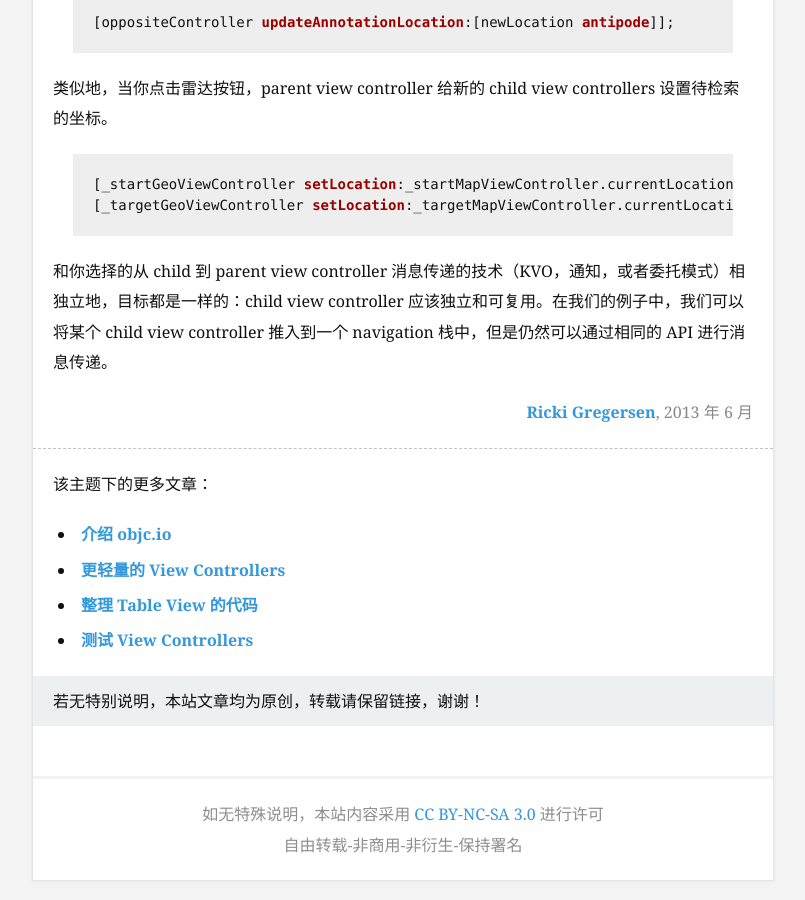
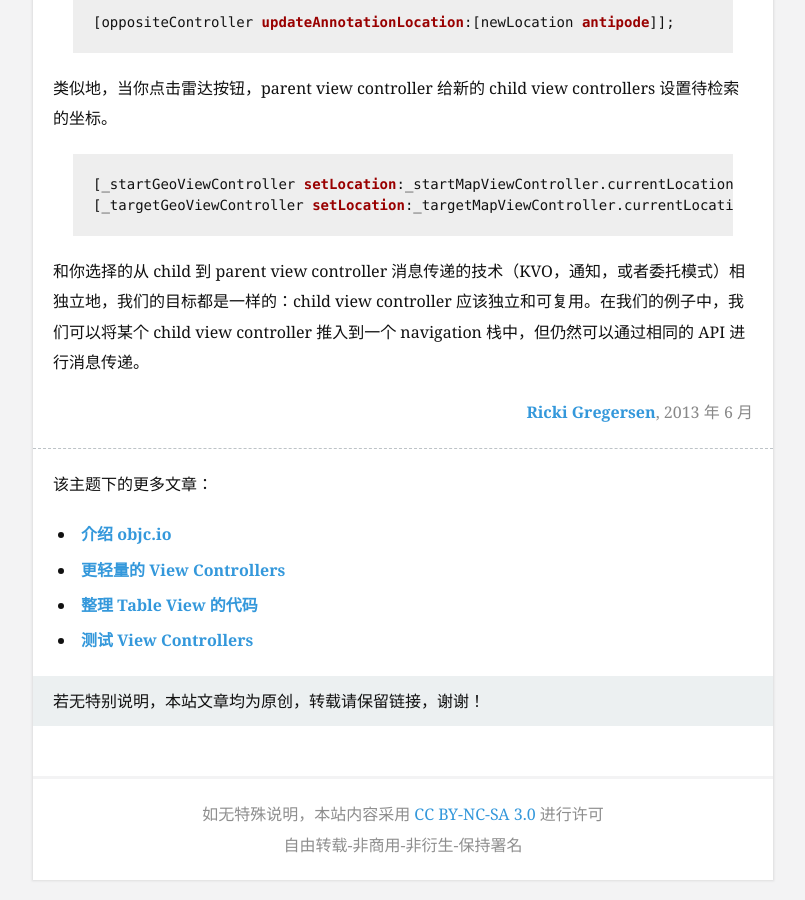
Before and after one commit to tang3w/tang3w.github.com, a Jekyll site: the page built from _posts/2013-10-28-view-controller-容器.markdown, in a window 1280 px wide and 900 px high, scrolled down 4696 px. Shown: the whole window, without its empty margins (237-1042 px from the left). Built offline with Jekyll 4.4.1, drawn with Linux system fonts in a browser that asks for light colours; Markdown is read by kramdown in place of the engine named in the settings; comment, search, counter and statistics services are not loaded; some of the changed text lies outside the part shown.

Commit message:
Edit a post

```diff
--- a/_posts/2013-10-28-view-controller-容器.markdown
+++ b/_posts/2013-10-28-view-controller-容器.markdown
@@ -154,7 +154,7 @@ Child view controller 应该包含管理它们自己的 view 树的必要逻辑
 
 {% endhighlight %}
 
-和你选择的从 child 到 parent view controller 消息传递的技术（KVO，通知，或者委托模式）相独立地，目标都是一样的：child view controller 应该独立和可复用。在我们的例子中，我们可以将某个 child view controller 推入到一个 navigation 栈中，但是仍然可以通过相同的 API 进行消息传递。
+和你选择的从 child 到 parent view controller 消息传递的技术（KVO，通知，或者委托模式）相独立地，我们的目标都是一样的：child view controller 应该独立和可复用。在我们的例子中，我们可以将某个 child view controller 推入到一个 navigation 栈中，但仍然可以通过相同的 API 进行消息传递。
 
 <p class="date"><a href="https://twitter.com/rickigregersen">Ricki Gregersen</a>, 2013 年 6 月</p>
 
```
Also changed, not shown: other parts of _posts/2013-10-28-view-controller-容器.markdown (+3 -2 lines).
